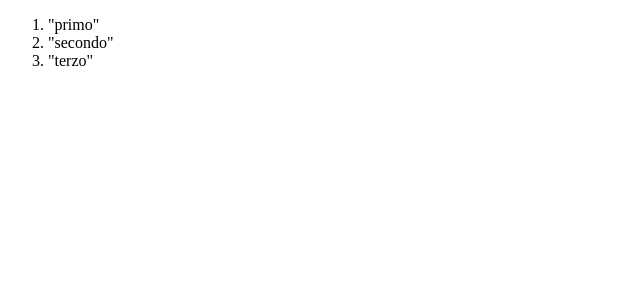
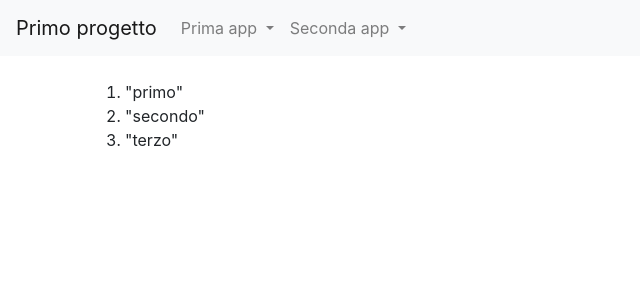
Before and after one commit to CarlosMina67/primo_progetto, a Django app: page /lista in a window 1280 px wide. Shown: the top 300 px of the page, without its empty margins (0-640 px from the left). Run offline with Django 5.2, Linux system fonts and the light colour scheme.

Commit message:
Passo 10 : Template e Bootstrap

```diff
--- /dev/null
+++ b/prima_app/templates/prima_app/base.html
@@ -0,0 +1,67 @@
+<!doctype html>
+{% load static %}
+<html lang="en">
+  <head>
+    <!-- Required meta tags -->
+    <meta charset="utf-8">
+    <meta name="viewport" content="width=device-width, initial-scale=1, shrink-to-fit=no">
+
+    <!-- Bootstrap CSS -->
+    <link rel="stylesheet" href="https://cdn.jsdelivr.net/npm/bootstrap@4.5.3/dist/css/bootstrap.min.css" integrity="sha384-TX8t27EcRE3e/ihU7zmQxVncDAy5uIKz4rEkgIXeMed4M0jlfIDPvg6uqKI2xXr2" crossorigin="anonymous">
+
+    <title>{% block title %} Primo progetto {% endblock title %}</title>
+  </head>
+  <body>
+    <!-- Navbar Bootstrap 4 -->
+    <nav class="navbar navbar-expand-lg navbar-light bg-light">
+      <a class="navbar-brand" href="#">Primo progetto</a>
+      <button class="navbar-toggler" type="button" data-toggle="collapse" data-target="#navbarNavDropdown" aria-controls="navbarNavDropdown" aria-expanded="false" aria-label="Toggle navigation">
+        <span class="navbar-toggler-icon"></span>
+      </button>
+
+      <div class="collapse navbar-collapse" id="navbarNavDropdown">
+        <ul class="navbar-nav">
+
+          <!-- Dropdown: Prima app -->
+          <li class="nav-item dropdown">
+            <a class="nav-link dropdown-toggle" href="#" id="navbarDropdownPrimaApp" role="button" data-toggle="dropdown" aria-haspopup="true" aria-expanded="false">
+              Prima app
+            </a>
+            <div class="dropdown-menu" aria-labelledby="navbarDropdownPrimaApp">
+              <a class="dropdown-item" href="#">homepage</a>
+              <a class="dropdown-item" href="#">welcome</a>
+              <a class="dropdown-item" href="#">lista</a>
+              <a class="dropdown-item" href="#">chi_siamo</a>
+              <a class="dropdown-item" href="#">variabili</a>
+            </div>
+          </li>
+
+          <!-- Dropdown: Seconda app -->
+          <li class="nav-item dropdown">
+            <a class="nav-link dropdown-toggle" href="#" id="navbarDropdownSecondaApp" role="button" data-toggle="dropdown" aria-haspopup="true" aria-expanded="false">
+              Seconda app
+            </a>
+            <div class="dropdown-menu" aria-labelledby="navbarDropdownSecondaApp">
+              <a class="dropdown-item" href="#">place holder</a>
+              <a class="dropdown-item" href="#">place holder</a>
+              <a class="dropdown-item" href="#">place holder</a>
+              <a class="dropdown-item" href="#">place holder</a>
+              <a class="dropdown-item" href="#">place holder</a>
+            </div>
+          </li>
+
+        </ul>
+      </div>
+    </nav>
+
+    <!-- Contenuto principale estendibile dalle altre pagine Django -->
+    <div class="container mt-4">
+      {% block content %}
+      {% endblock content %}
+    </div>
+
+    <!-- Optional JavaScript (jQuery + Bootstrap JS bundle) prima del </body> -->
+    <script src="https://code.jquery.com/jquery-3.5.1.slim.min.js" integrity="sha384-DfXdz2htPH0lsSSs5nCTpuj/zy4C+OGpamoFVy38MVBnE+IbbVYUew+OrCXaRkfj" crossorigin="anonymous"></script>
+    <script src="https://cdn.jsdelivr.net/npm/bootstrap@4.5.3/dist/js/bootstrap.bundle.min.js" integrity="sha384-ho+j7jyWK8fNQe+A12Hb8AhRq26LrZ/JpcUGGOn+Y7RsweNrtN/tE3MoK7ZeZDyx" crossorigin="anonymous"></script>
+  </body>
+</html>
--- a/prima_app/templates/prima_app/index.html
+++ b/prima_app/templates/prima_app/index.html
@@ -9,7 +9,8 @@
 
 <ol>
     <li><a href="/">index</a></li>
-    <li><a href="{% url 'prima_app:homepage' %}">home page welcome</a></li>
+    <li><a href="{% url 'prima_app:homepage' %}">home page</a></li>
+    <li><a href="{% url 'prima_app:welcome' %}">welcome </a></li>
     <li><a href="{% url 'prima_app:lista' %}">menu</a></li>
     <li><a href="{% url 'prima_app:chi_siamo' %}">chi siamo</a></li>
     <li><a href="{% url 'prima_app:variabili' %}">variabili</a></li>
--- a/prima_app/templates/prima_app/lista.html
+++ b/prima_app/templates/prima_app/lista.html
@@ -1,15 +1,11 @@
-<!DOCTYPE html>
-<html lang="en">
-<head>
-    <meta charset="UTF-8">
-    <meta name="viewport" content="width=device-width, initial-scale=1.0">
-    <title>Document</title>
-</head>
-<body>
+{% extends "base.html" %}
+
+{% block title %}{{ block.super }} | Lista{% endblock title %}
+
+{% block content %}
     <ol>
         <li>"primo"</li>
         <li>"secondo"</li>
         <li>"terzo"</li>
     </ol>
-</body>
-</html>
+{% endblock content %}
```
Also changed, not shown: prima_app/templates/prima_app/chi_siamo.html (+6 -10 lines), prima_app/templates/prima_app/homepage.html (+6 -10 lines), prima_app/templates/prima_app/variabili.html (+9 -14 lines), prima_app/templates/prima_app/welcome.html (+6 -10 lines).
